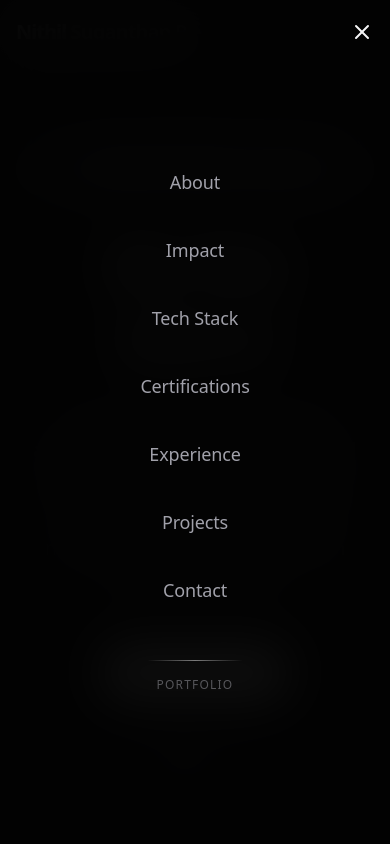
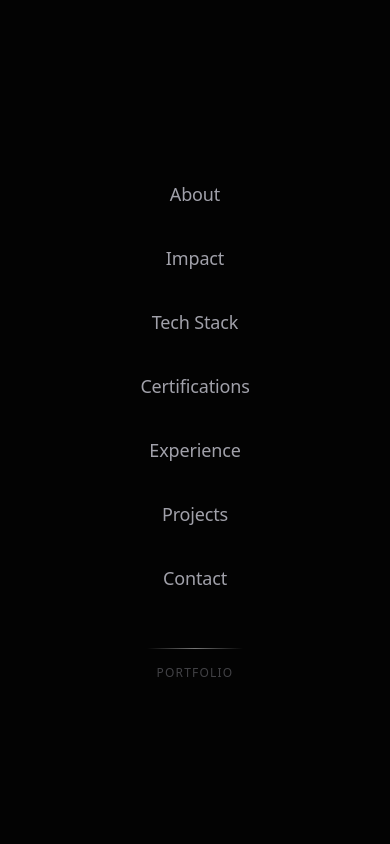
Before and after one commit to NithilSuganthan/Nithil-Suganthan-R-Portfolio, a Next.js app: page / in a window 390 px wide. Both pictures are taken after a click on the button "Open menu". Shown: the top 844 px of the page. Built offline with nearby package versions, Linux system fonts and the light colour scheme.

Commit message:
fix: rebuild mobile menu with opaque full-screen overlay

```diff
--- a/src/components/Navbar.tsx
+++ b/src/components/Navbar.tsx
@@ -43,6 +43,8 @@ export default function Navbar() {
     }, []);
 
     return (
+        <>
+            {/* Top Navigation Bar */}
             <motion.nav
                 initial={{ y: -100 }}
                 animate={{ y: 0 }}
@@ -78,7 +80,7 @@ export default function Navbar() {
                         <div className="md:hidden flex items-center">
                             <button
                                 onClick={() => setIsOpen(!isOpen)}
-                            className="relative z-[60] p-2 -mr-2 text-foreground focus:outline-none"
+                                className="relative z-[70] p-2 -mr-2 text-foreground focus:outline-none"
                                 aria-label={isOpen ? "Close menu" : "Open menu"}
                             >
                                 <AnimatePresence mode="wait" initial={false}>
@@ -108,30 +110,23 @@ export default function Navbar() {
                         </div>
                     </div>
                 </div>
+            </motion.nav>
 
-            {/* Mobile Full-Screen Overlay Menu */}
+            {/* Mobile Full-Screen Overlay — rendered outside the nav for proper layering */}
             <AnimatePresence>
                 {isOpen && (
                     <motion.div
                         initial={{ opacity: 0 }}
                         animate={{ opacity: 1 }}
                         exit={{ opacity: 0 }}
-                        transition={{ duration: 0.3 }}
-                        className="fixed inset-0 z-50 md:hidden"
+                        transition={{ duration: 0.25 }}
+                        className="fixed inset-0 z-[60] md:hidden"
+                        style={{ backgroundColor: "var(--background)" }}
                     >
-                        {/* Backdrop */}
-                        <motion.div
-                            initial={{ opacity: 0 }}
-                            animate={{ opacity: 1 }}
-                            exit={{ opacity: 0 }}
-                            className="absolute inset-0 bg-background/95 backdrop-blur-xl"
-                            onClick={handleLinkClick}
-                        />
-
                         {/* Menu Content */}
-                        <div className="relative z-10 flex flex-col items-center justify-center h-full px-6">
+                        <div className="flex flex-col items-center justify-center h-full px-6">
                             {/* Nav Links */}
-                            <nav className="flex flex-col items-center gap-2 w-full max-w-xs">
+                            <nav className="flex flex-col items-center gap-1 w-full max-w-xs">
                                 {navLinks.map((link, index) => (
                                     <motion.a
                                         key={link.name}
@@ -145,19 +140,19 @@ export default function Navbar() {
                                             duration: 0.3,
                                             ease: "easeOut",
                                         }}
-                                        className="w-full text-center px-6 py-4 text-lg font-medium text-muted-foreground hover:text-foreground hover:bg-accent/50 rounded-xl transition-colors active:scale-95 transform"
+                                        className="w-full text-center px-6 py-4 text-lg font-medium text-muted-foreground hover:text-foreground hover:bg-accent/50 rounded-xl transition-colors active:scale-[0.97] transform"
                                     >
                                         {link.name}
                                     </motion.a>
                                 ))}
                             </nav>
 
-                            {/* Decorative Bottom Line */}
+                            {/* Decorative Divider */}
                             <motion.div
                                 initial={{ scaleX: 0 }}
                                 animate={{ scaleX: 1 }}
                                 exit={{ scaleX: 0 }}
-                                transition={{ delay: 0.3, duration: 0.4 }}
+                                transition={{ delay: 0.35, duration: 0.4 }}
                                 className="mt-10 h-px w-24 bg-gradient-to-r from-transparent via-primary/50 to-transparent"
                             />
 
@@ -166,8 +161,8 @@ export default function Navbar() {
                                 initial={{ opacity: 0 }}
                                 animate={{ opacity: 1 }}
                                 exit={{ opacity: 0 }}
-                                transition={{ delay: 0.4 }}
-                                className="mt-4 text-xs text-muted-foreground/50 tracking-widest uppercase"
+                                transition={{ delay: 0.45 }}
+                                className="mt-4 text-xs text-muted-foreground/40 tracking-widest uppercase"
                             >
                                 Portfolio
                             </motion.p>
@@ -175,6 +170,6 @@ export default function Navbar() {
                     </motion.div>
                 )}
             </AnimatePresence>
-        </motion.nav>
+        </>
     );
 }
```
Lines whose indentation alone changed are shown as unchanged.
